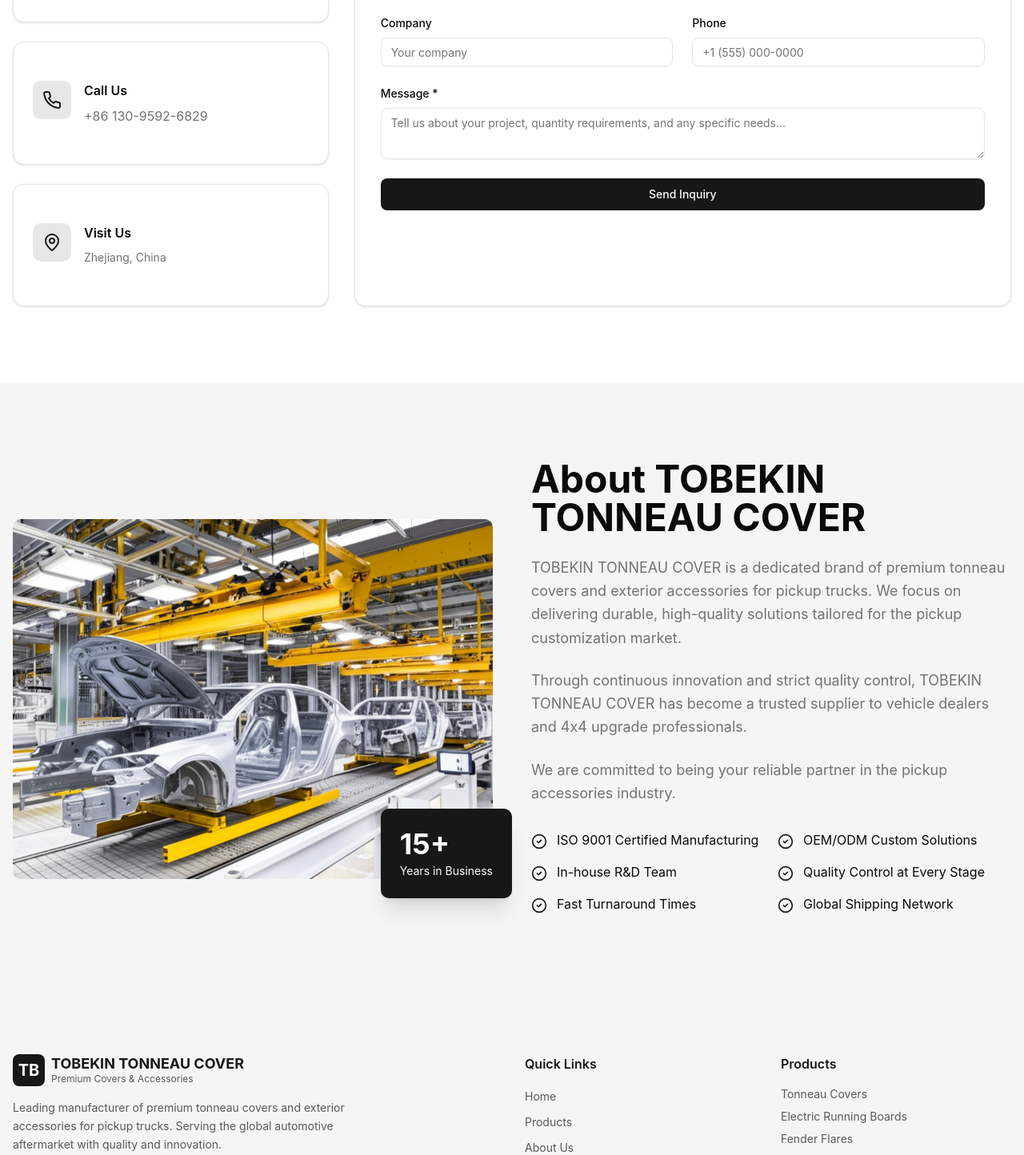
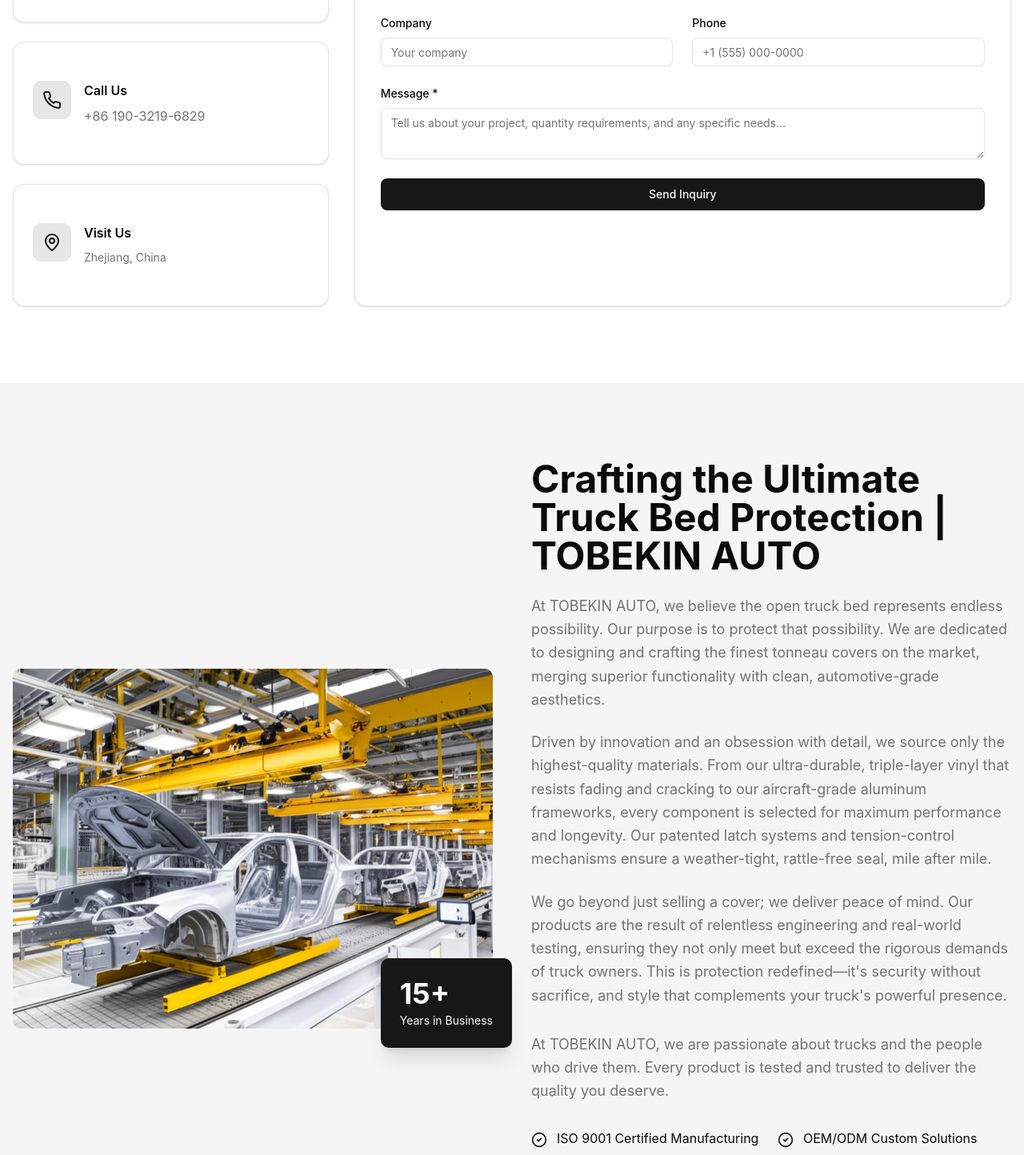
Before and after one commit to ALEX683584/v0-pickup-truck-accessories-v1, a Next.js app: page / in a window 1280 px wide. Shown: the part 3600-5044 px from the top of the page at 80% size. Built offline with nearby package versions, Linux system fonts and the light colour scheme.

Commit message:
Update AboutSection content with new company description and heading

```diff
--- a/components/about-section.tsx
+++ b/components/about-section.tsx
@@ -31,15 +31,18 @@ export function AboutSection() {
 
           {/* Content */}
           <div>
-            <h2 className="text-4xl md:text-5xl font-bold text-foreground mb-6">About TOBEKIN TONNEAU COVER</h2>
+            <h2 className="text-4xl md:text-5xl font-bold text-foreground mb-6">Crafting the Ultimate Truck Bed Protection | TOBEKIN AUTO</h2>
             <p className="text-lg text-muted-foreground mb-6 leading-relaxed">
-              TOBEKIN TONNEAU COVER is a dedicated brand of premium tonneau covers and exterior accessories for pickup trucks. We focus on delivering durable, high-quality solutions tailored for the pickup customization market.
+              At TOBEKIN AUTO, we believe the open truck bed represents endless possibility. Our purpose is to protect that possibility. We are dedicated to designing and crafting the finest tonneau covers on the market, merging superior functionality with clean, automotive-grade aesthetics.
             </p>
             <p className="text-lg text-muted-foreground mb-6 leading-relaxed">
-              Through continuous innovation and strict quality control, TOBEKIN TONNEAU COVER has become a trusted supplier to vehicle dealers and 4x4 upgrade professionals.
+              Driven by innovation and an obsession with detail, we source only the highest-quality materials. From our ultra-durable, triple-layer vinyl that resists fading and cracking to our aircraft-grade aluminum frameworks, every component is selected for maximum performance and longevity. Our patented latch systems and tension-control mechanisms ensure a weather-tight, rattle-free seal, mile after mile.
             </p>
             <p className="text-lg text-muted-foreground mb-8 leading-relaxed">
-              We are committed to being your reliable partner in the pickup accessories industry.
+              We go beyond just selling a cover; we deliver peace of mind. Our products are the result of relentless engineering and real-world testing, ensuring they not only meet but exceed the rigorous demands of truck owners. This is protection redefined—it's security without sacrifice, and style that complements your truck's powerful presence.
+            </p>
+            <p className="text-lg text-muted-foreground mb-8 leading-relaxed">
+              At TOBEKIN AUTO, we are passionate about trucks and the people who drive them. Every product is tested and trusted to deliver the quality you deserve.
             </p>
 
             <div className="grid sm:grid-cols-2 gap-4 mb-8">
--- a/components/contact-section.tsx
+++ b/components/contact-section.tsx
@@ -80,7 +80,7 @@ export function ContactSection() {
                   <div>
                     <h3 className="font-semibold text-foreground mb-2">Call Us</h3>
                     <a href="tel:+8615157418585" className="text-muted-foreground hover:text-primary transition-colors">
-                      +86 130-9592-6829
+                      +86 190-3219-6829
                     </a>
                   </div>
                 </div>
```
